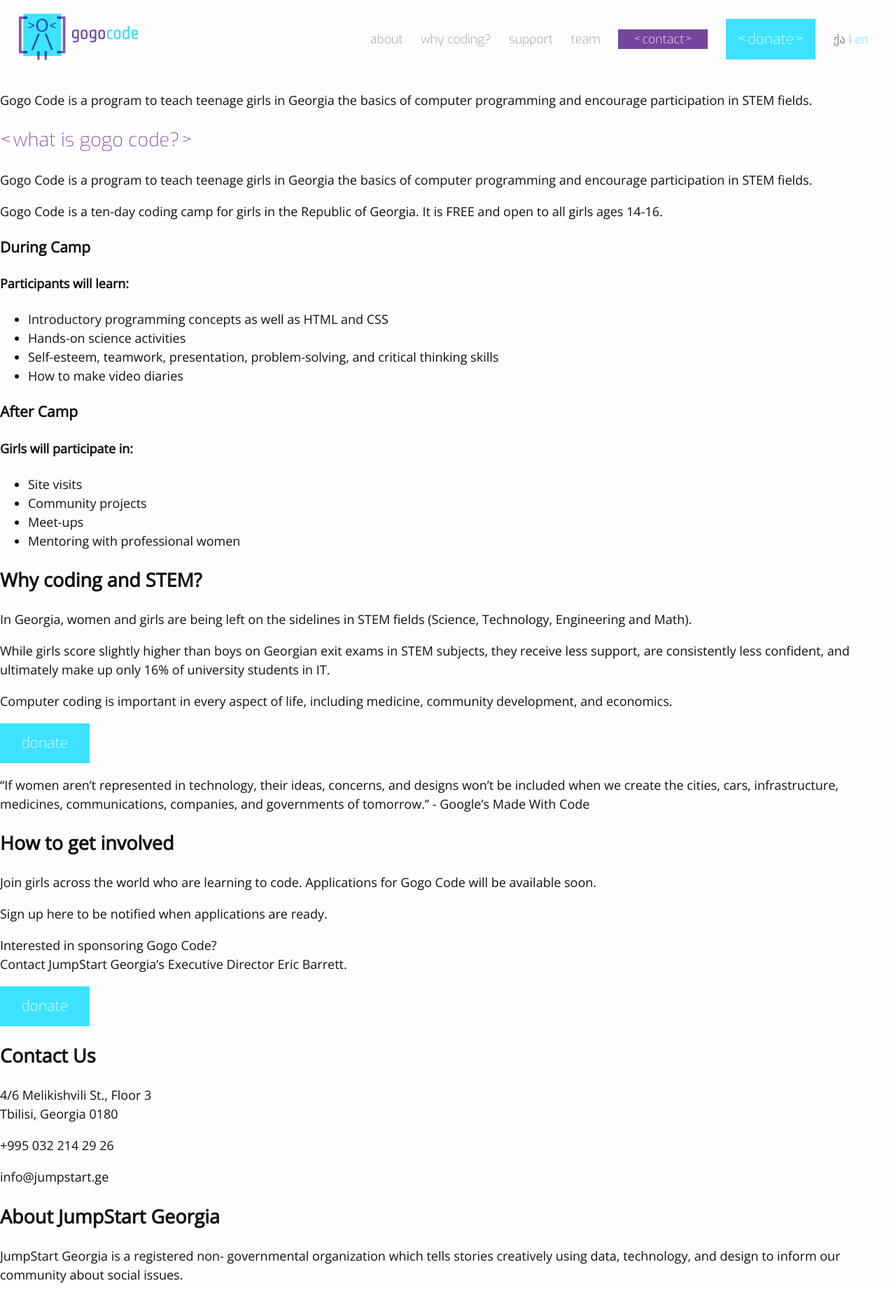
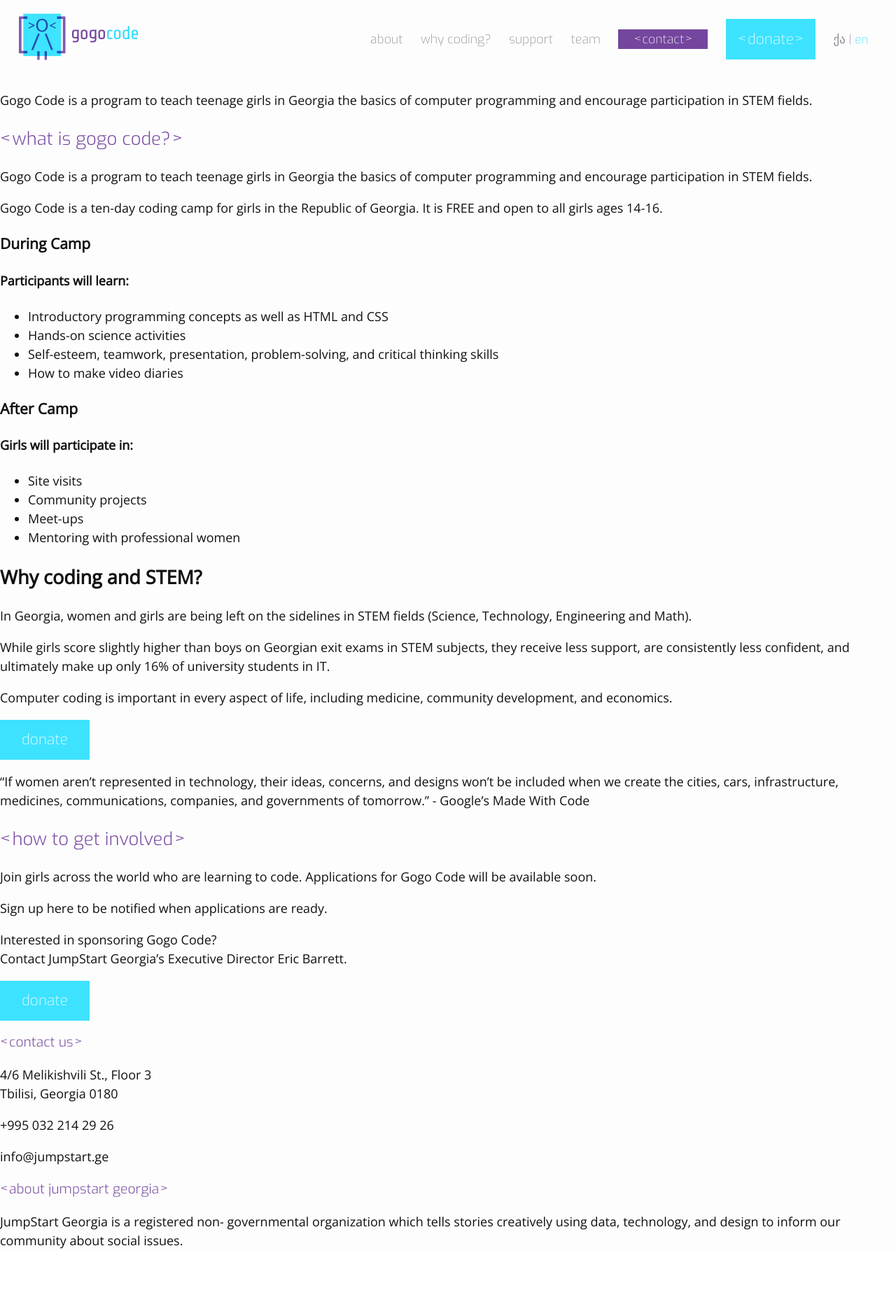
Before and after one commit to JumpStartGeorgia/Gogo-Code-Site, a Jekyll site: the page built from index.html, in a window 1280 px wide. Shown: the whole page at 70% size. Built offline with Jekyll 4.4.1, drawn with Linux system fonts in a browser that asks for light colours; after the commit the page ends 1805 px from its top, so only the background shows below that.

Commit message:
Styled remaining main headings.

```diff
--- a/_includes/head.html
+++ b/_includes/head.html
@@ -14,5 +14,5 @@
   <link href='https://fonts.googleapis.com/css?family=Open+Sans' rel='stylesheet' type='text/css'>
 
   <!-- Font Source: https://www.google.com/fonts#UsePlace:use/Collection:Exo -->
-  <link href='https://fonts.googleapis.com/css?family=Exo:400,200' rel='stylesheet' type='text/css'>
+  <link href='https://fonts.googleapis.com/css?family=Exo:400,300,200' rel='stylesheet' type='text/css'>
 </head>
--- a/_sass/components/_heading.scss
+++ b/_sass/components/_heading.scss
@@ -3,6 +3,11 @@
   font-family: $secondary-font-family;
   font-weight: 300;
   text-transform: lowercase;
+  font-size: 1.6rem;
 
   @include m-surround-with-brackets();
 }
+
+  .heading.mod-minor {
+    font-size: 1.2rem;
+  }
--- a/index.html
+++ b/index.html
@@ -182,7 +182,9 @@
 
   <section id='support'>
 
-    <h2>How to get involved</h2>
+    <h2 class='heading'>
+      How to get involved
+    </h2>
 
     <section>
 
@@ -222,7 +224,7 @@
 
     <section id='contact'>
 
-      <h2>
+      <h2 class='heading mod-minor'>
         Contact Us
       </h2>
 
@@ -242,7 +244,7 @@
 
     <section id='team'>
 
-      <h2>
+      <h2 class='heading mod-minor'>
         About JumpStart Georgia
       </h2>
 
```
